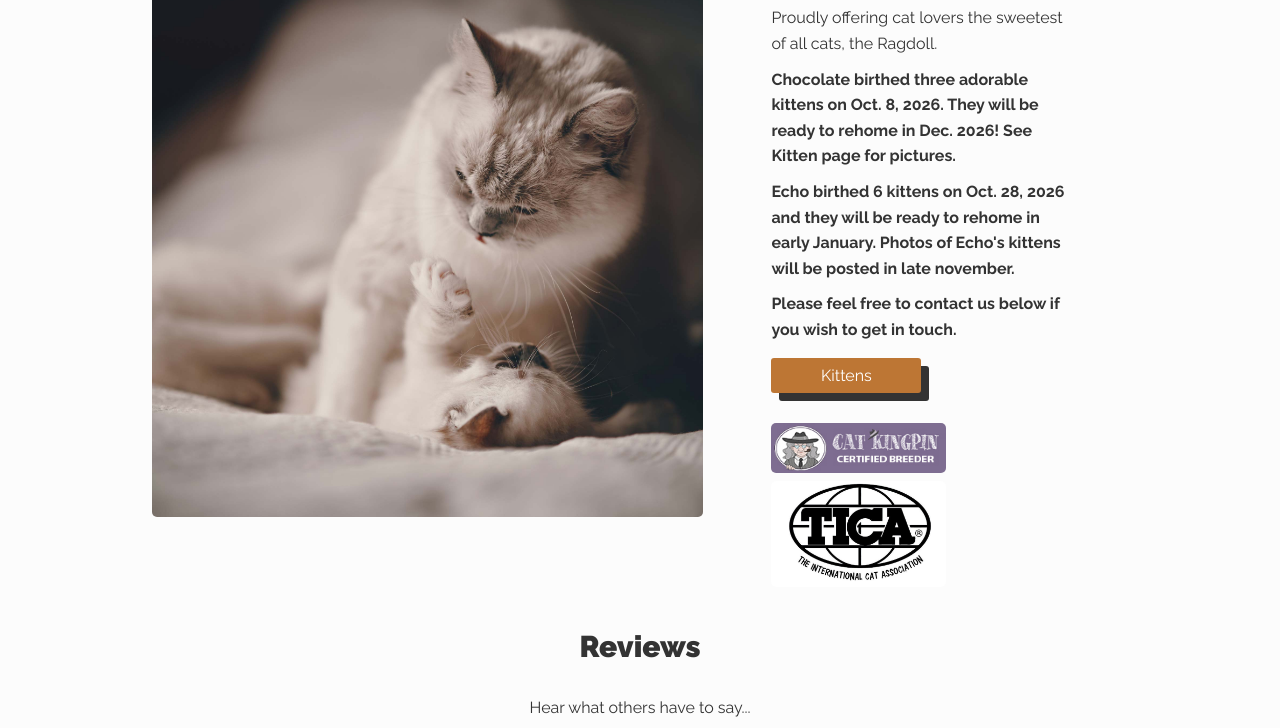
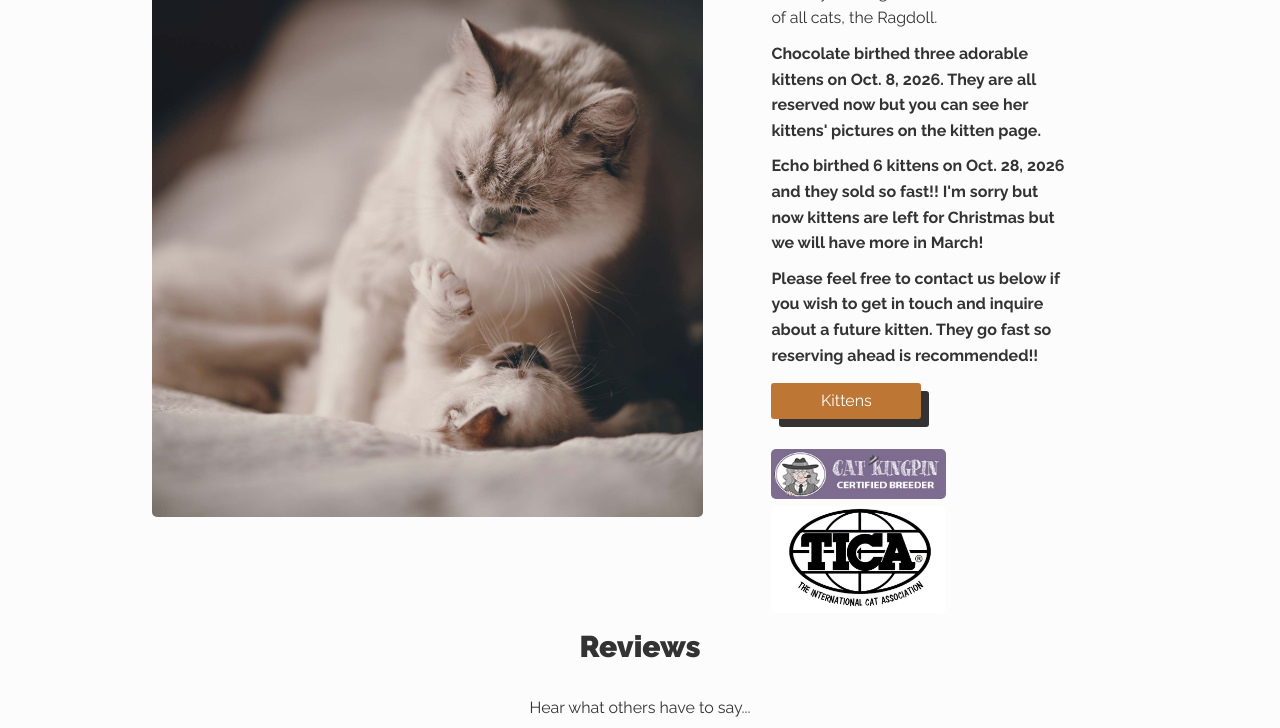
Before and after one commit to jus-mitchell/Rags-n-Wags, a plain HTML site: page index.html in a window 1280 px wide. Shown: the part 171-899 px from the top of the page. Drawn offline with Linux system fonts and the light colour scheme; a small style sheet from the web is missing.

Commit message:
Revise kitten availability and contact details
Updated kitten availability information and added contact suggestions.

```diff
--- a/index.html
+++ b/index.html
@@ -58,9 +58,9 @@
                     <div class="hero_right_content">
                         <h1>Welcome to Rags n' Wags!</h1>
                         <p>Proudly offering cat lovers the sweetest of all cats, the Ragdoll.</p>
-                        <p><b>Chocolate birthed three adorable kittens on Oct. 8, 2026. They will be ready to rehome in Dec. 2026! See Kitten page for pictures. </b></p>
-                        <p><b>Echo birthed 6 kittens on Oct. 28, 2026 and they will be ready to rehome in early January. Photos of Echo's kittens will be posted in late november. </b></p>
-                        <p><b>Please feel free to contact us below if you wish to get in touch.</b></p>
+                        <p><b>Chocolate birthed three adorable kittens on Oct. 8, 2026. They are all reserved now but you can see her kittens' pictures on the kitten page. </b></p>
+                        <p><b>Echo birthed 6 kittens on Oct. 28, 2026 and they sold so fast!!  I'm sorry but now kittens are left for Christmas but we will have more in March! </b></p>
+                        <p><b>Please feel free to contact us below if you wish to get in touch and inquire about a future kitten. They go fast so reserving ahead is recommended!!</b></p>
                         <a class="btn" href="html/kittens.html">Kittens</a>
                         <a class="kingpin_logo" href="https://catkingpin.com/" target="_blank"><img src="./images/CK-Certified-Breeder-Badge_JPEG (1).jpg" alt=""></a>
                         <img id="tica_logo" src="./images/tica.jpeg" alt="">
```
